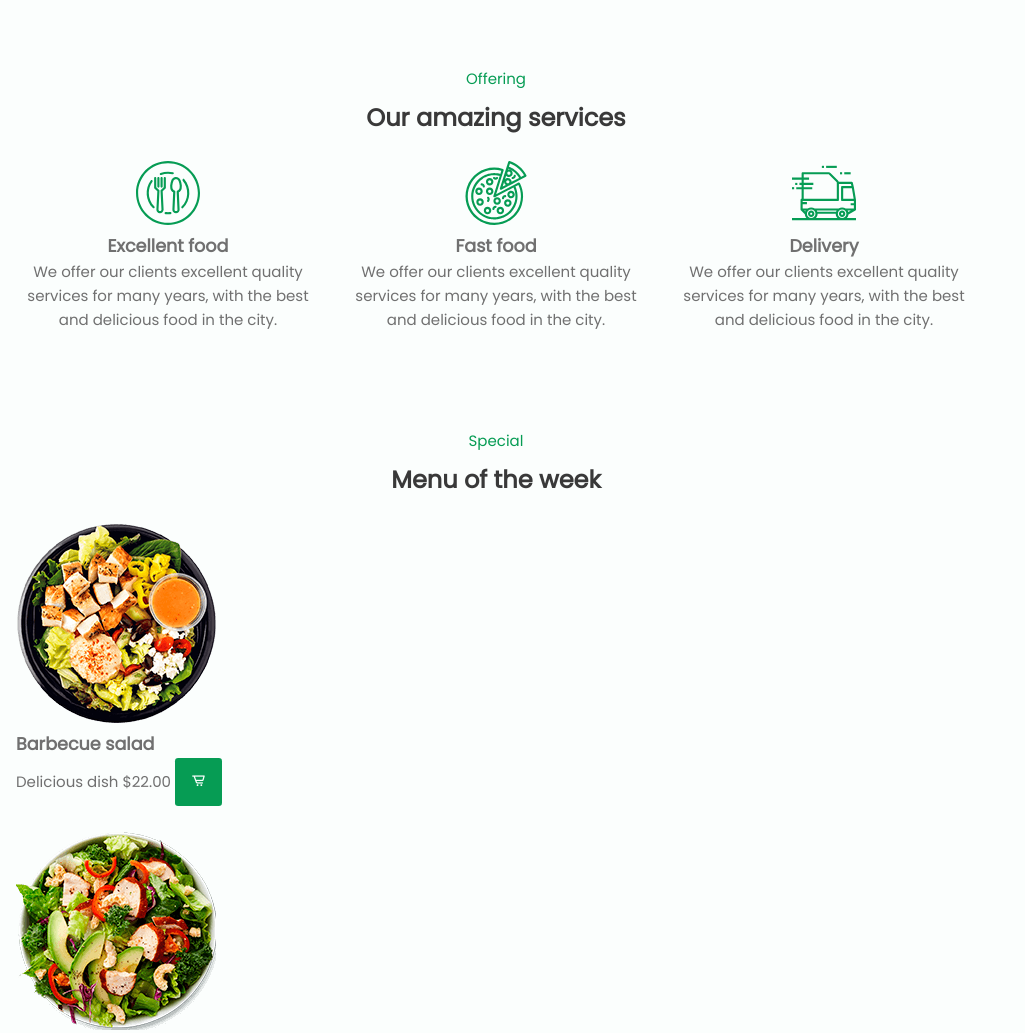
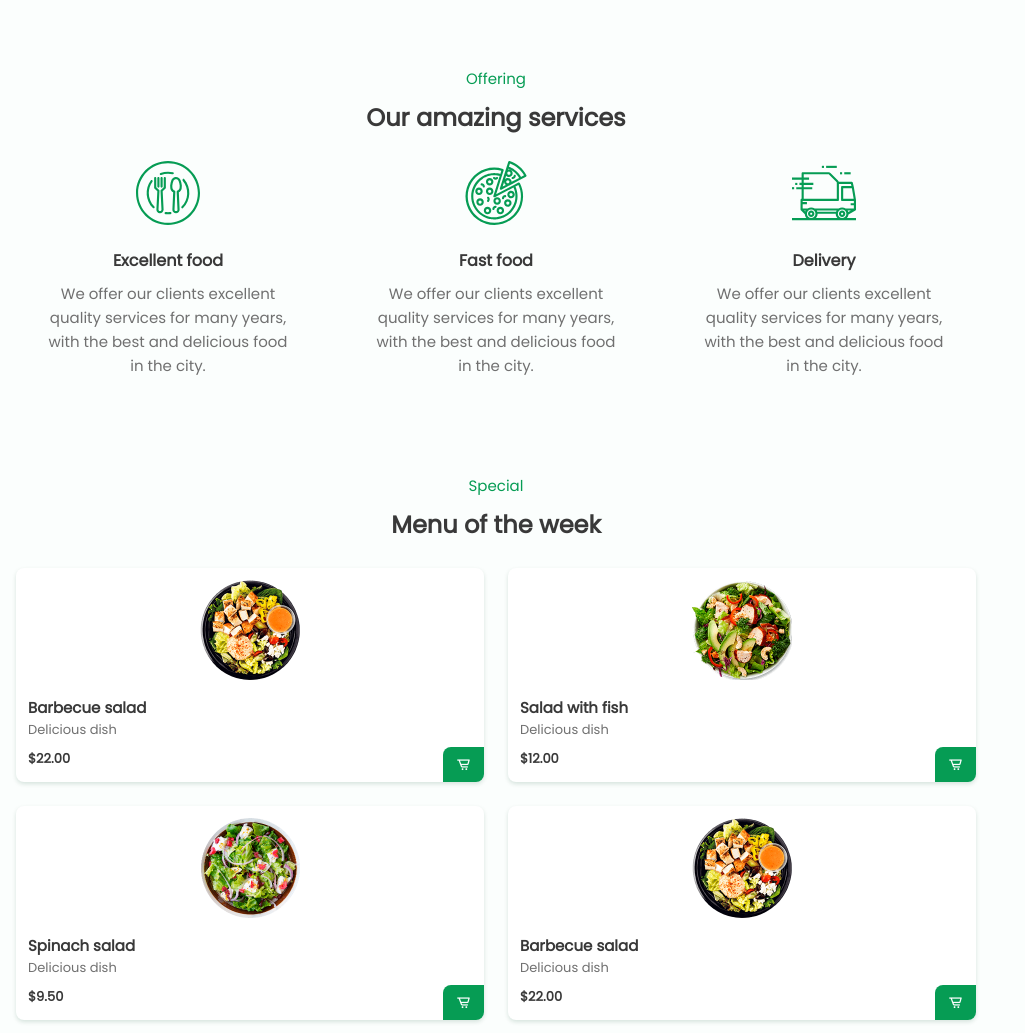
Before and after one commit to auleki/sleek_restaurant, a plain HTML site: page index.html in a window 1280 px wide. Shown: the part 1224-2257 px from the top of the page, without its empty margins (0-1025 px from the left). Drawn offline with nearby package versions, Linux system fonts and the light colour scheme.

Commit message:
styled menu section

```diff
--- a/assets/css/styles.scss
+++ b/assets/css/styles.scss
@@ -233,17 +233,66 @@ img {
   width: 64px;
   height: 64px;
   fill: $first-color;
-  justify-self: center;
+ margin-bottom: $mb-2;
 }
 
+.services__title {
+  font-size: $h3-font-size;
+  color: $title-color;
+  margin-bottom: $mb-1;
+}
 
+.services__description {
+  padding: 0 1.5rem;
+}
 
+/* MENU  */
+.menu__container {
+  grid-template-columns: repeat(2, 1fr);
+  justify-content: center;
+}
 
+.menu__content {
+  position: relative;
+  display: flex;
+  flex-direction: column;
+  background-color: $container-color;
+  border-radius: .5rem;
+  box-shadow: 0 2px 4px rgba(3, 74, 40, .15);
+  padding: .75rem;
+}
 
+.menu__img {
+  width: 100px;
+  align-self: center;
+  margin-bottom: $mb-2;
+}
 
+.menu__name, .menu__price {
+  font-weight: $font-semi-bold;
+  color: $title-color;
+}
 
-/*   */
+.menu__name {
+  font-size: $normal-font-size;
+}
 
+.menu__detail, .menu__price {
+  font-size: $small-font-size;
+}
+
+.menu__detail {
+  margin-bottom: $mb-1;
+}
+
+.menu__button {
+  position: absolute;
+  bottom: 0%;
+  right: 0;
+  display: flex;
+  padding: .625rem .813rem;
+  border-radius: .5rem 0 .5rem 0;;
+}
 /*   */
 /*   */
 
--- a/index.html
+++ b/index.html
@@ -363,7 +363,7 @@
                 <img src="./assets/image/plate1.png" alt="" class="menu__img">
                 <h3 class="menu__name">Barbecue salad</h3>
                 <span class="menu__detail">Delicious dish</span>
-                <span class="menu__preci">$22.00</span>
+                <span class="menu__price">$22.00</span>
                 <a href="#" class="button menu__button"><i class='bx bx-cart-alt'></i></a>
             </div>
 
@@ -371,7 +371,7 @@
                 <img src="./assets/image/plate2.png" alt="" class="menu__img">
                 <h3 class="menu__name">Salad with fish</h3>
                 <span class="menu__detail">Delicious dish</span>
-                <span class="menu__preci">$12.00</span>
+                <span class="menu__price">$12.00</span>
                 <a href="#" class="button menu__button"><i class='bx bx-cart-alt'></i></a>
             </div>
 
@@ -379,7 +379,14 @@
                 <img src="./assets/image/plate3.png" alt="" class="menu__img">
                 <h3 class="menu__name">Spinach salad</h3>
                 <span class="menu__detail">Delicious dish</span>
-                <span class="menu__preci">$9.50</span>
+                <span class="menu__price">$9.50</span>
+                <a href="#" class="button menu__button"><i class='bx bx-cart-alt'></i></a>
+            </div>
+            <div class="menu__content">
+                <img src="./assets/image/plate1.png" alt="" class="menu__img">
+                <h3 class="menu__name">Barbecue salad</h3>
+                <span class="menu__detail">Delicious dish</span>
+                <span class="menu__price">$22.00</span>
                 <a href="#" class="button menu__button"><i class='bx bx-cart-alt'></i></a>
             </div>
         </div>
```
Also changed, not shown: assets/css/styles.css, 1 other file.
